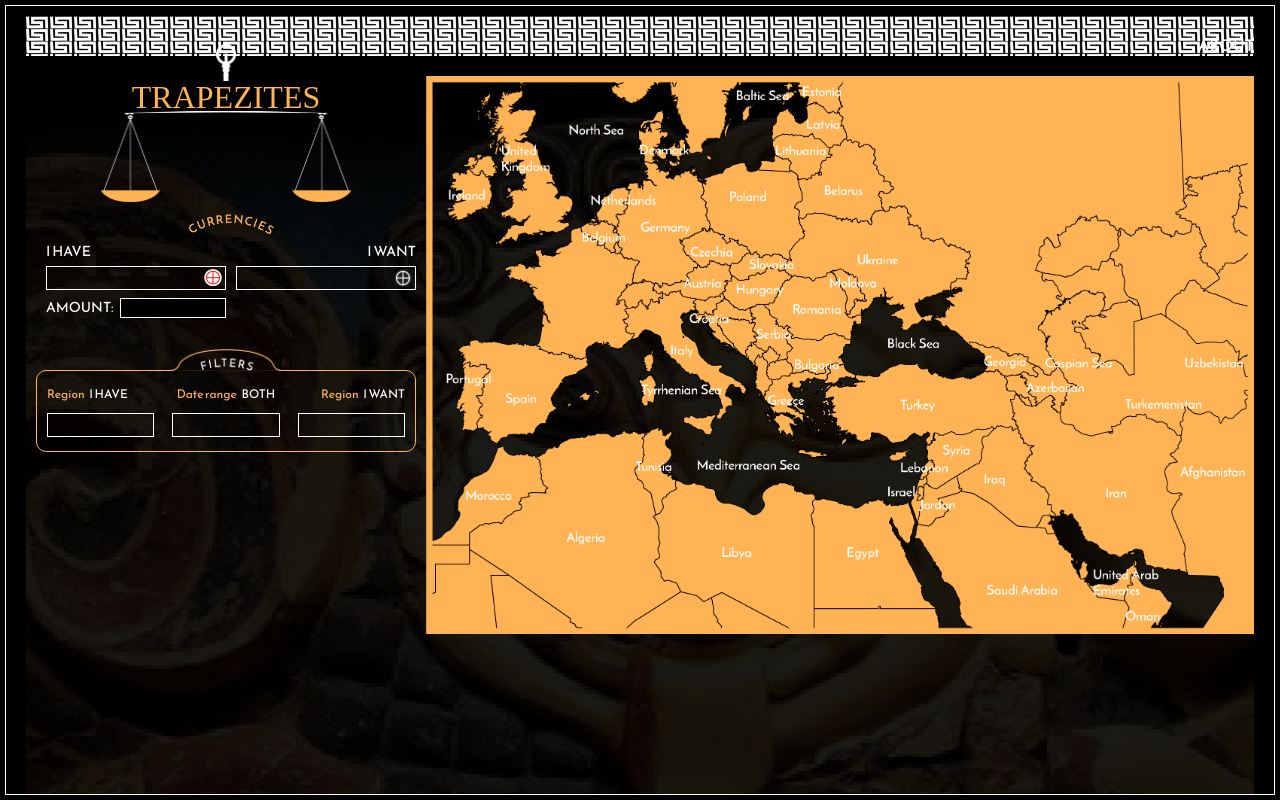
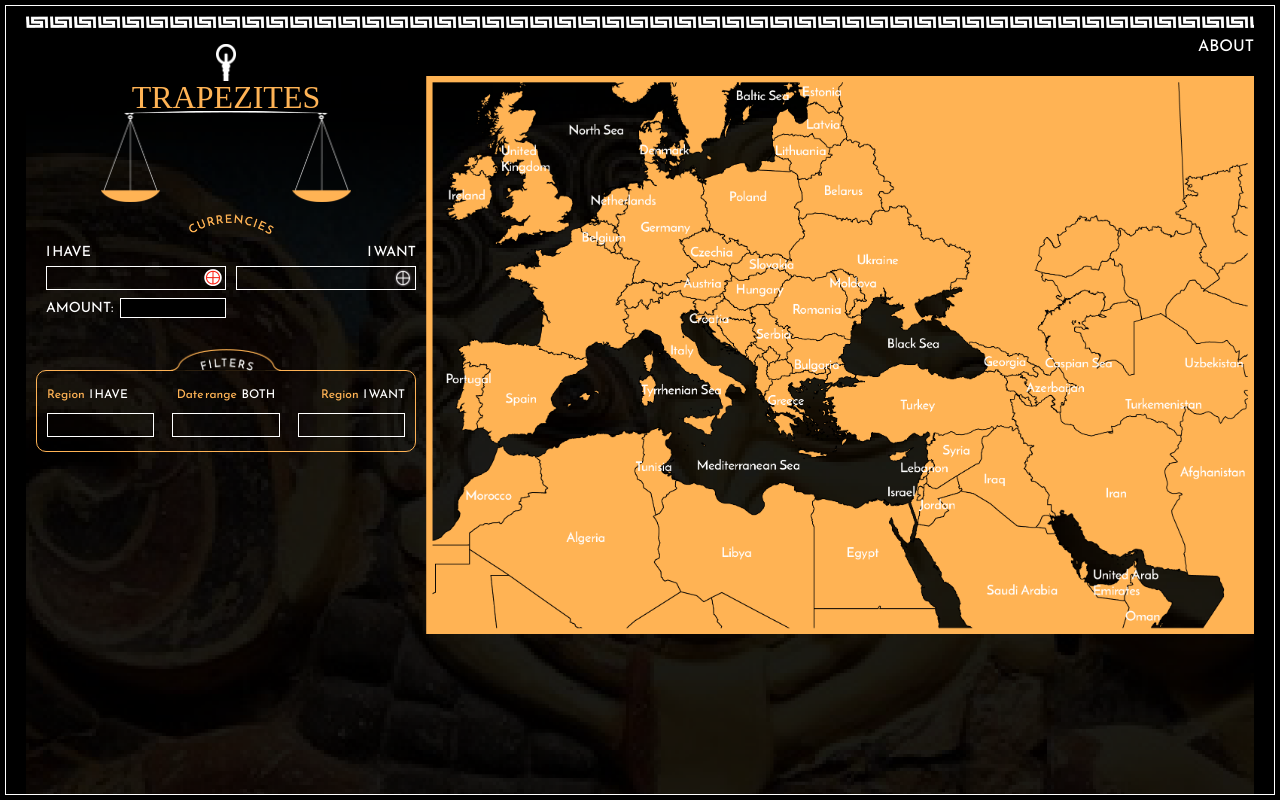
Before and after one commit to gcastellano87/trapezites, a PHP site: page / in a window 1280 px wide. Run offline with PHP 8.4, Linux system fonts and the light colour scheme; some web fonts are replaced.

Commit message:
fixed bug in firefox with display of top image

```diff
--- a/ancient-currencies/css/style.css
+++ b/ancient-currencies/css/style.css
@@ -99,7 +99,7 @@ body {
     background-image: url(../img/key_line.png);
     background-position: top left;
     background-size: 24px;
-    background-repeat-y: no-repeat;
+    background-repeat: repeat-x;
     margin: 30px 40px 0px;
     padding-top: 20px;
     position: fixed;
```
